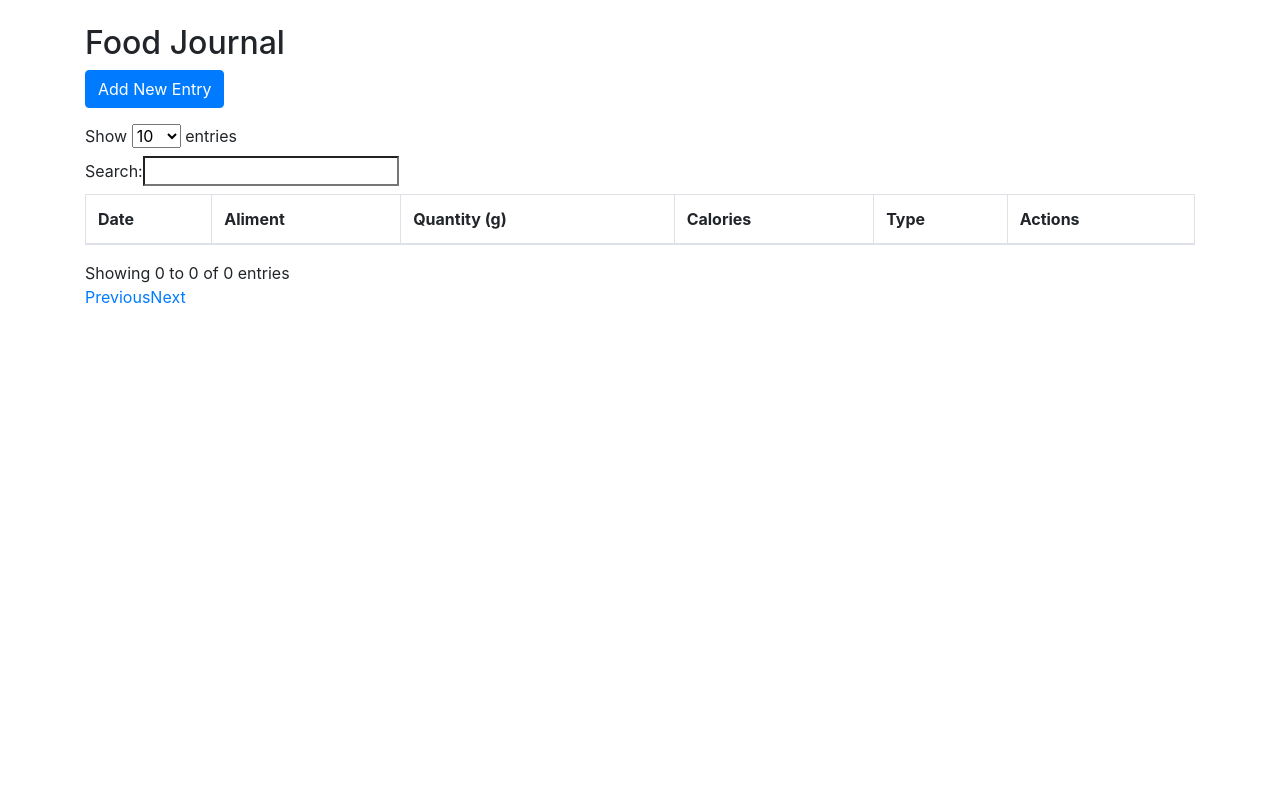
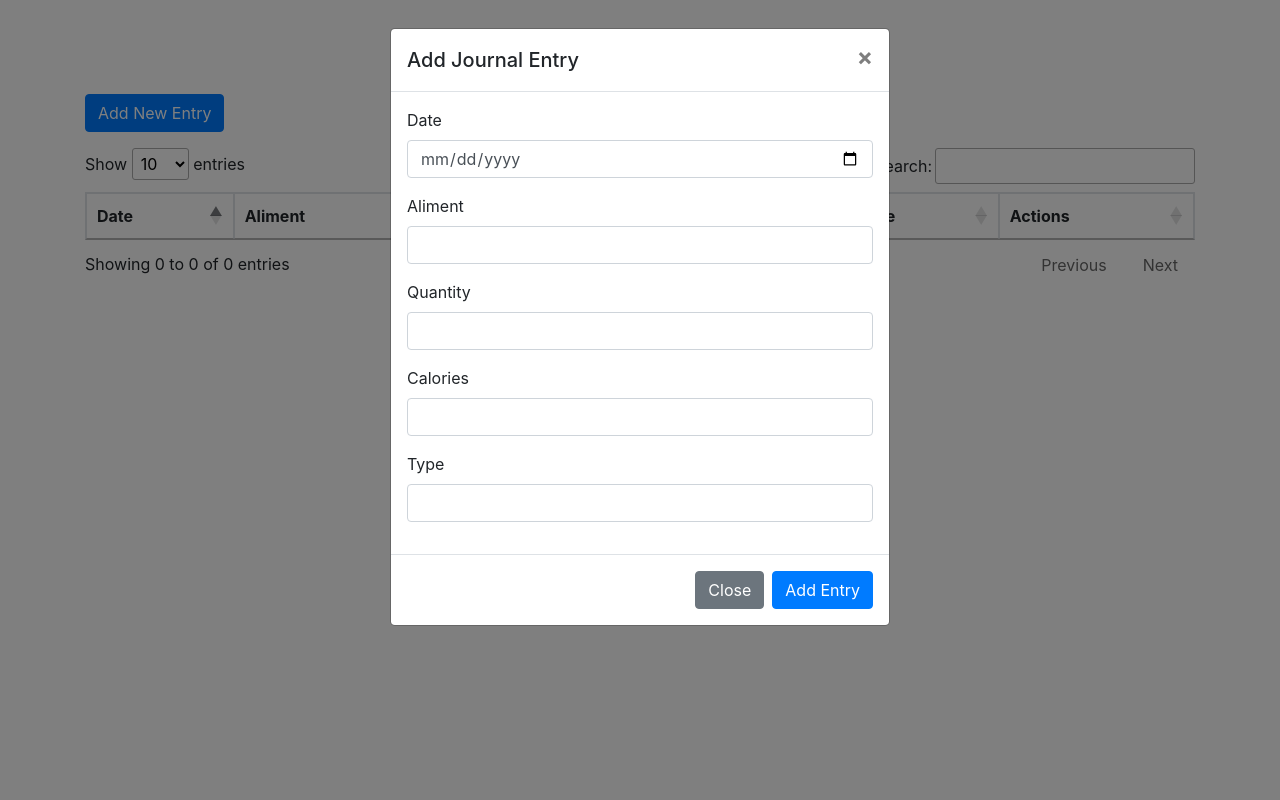
Before and after one commit to Ayoubned/iMangerMieux, a PHP site: page /imangermieux/journal.php in a window 1280 px wide, after a click on "Add New Entry". Run offline with PHP 8.4, Linux system fonts and the light colour scheme; lists and menus that the app fills with data are empty; some libraries are stand-ins or nearby versions.

Commit message:
adding journal (uncompleted) type_aliment injection (uncompleted) searching aliment in journal (completed)

```diff
--- a/frontend/journal.php
+++ b/frontend/journal.php
@@ -4,35 +4,140 @@
     <meta charset="UTF-8">
     <meta name="viewport" content="width=device-width, initial-scale=1.0">
     <title>Food Journal</title>
-    <link href="https://stackpath.bootstrapcdn.com/bootstrap/4.5.2/css/bootstrap.min.css" rel="stylesheet">
+    <!-- Bootstrap CSS -->
+    <link rel="stylesheet" href="https://stackpath.bootstrapcdn.com/bootstrap/4.5.2/css/bootstrap.min.css">
+    <!-- DataTables CSS -->
+    <link rel="stylesheet" href="https://cdn.datatables.net/1.10.21/css/jquery.dataTables.min.css">
     <?php include 'config.php'; ?>
     <script>
         const API_BASE_URL = "<?php echo API_BASE_URL; ?>";
     </script>
 </head>
 <body>
-    <div class="container">
 
-        <h2 class="mt-4">Food Journal</h2>
+<div class="container mt-5">
+    <h2 class="text-center">Food Journal</h2>
     <button class="btn btn-primary mb-3" data-toggle="modal" data-target="#addEntryModal">Add New Entry</button>
 
-        <table id="journalTable" class="table table-striped table-bordered">
+    <!-- Journal Table -->
+    <table id="journalTable" class="table table-bordered">
         <thead>
             <tr>
                 <th>Date</th>
                 <th>Aliment</th>
-                    <th>Quantity (g)</th>
+                <th>Quantity</th>
                 <th>Calories</th>
                 <th>Type</th>
                 <th>Actions</th>
             </tr>
         </thead>
-            <tbody id="journalData"></tbody>
+        <tbody id="journalData">
+            <!-- Data will be populated by JavaScript -->
+        </tbody>
     </table>
 </div>
 
+<!-- Add Entry Modal -->
+<div id="addEntryModal" class="modal fade" tabindex="-1" role="dialog" aria-labelledby="addEntryModalLabel" aria-hidden="true">
+    <div class="modal-dialog" role="document">
+        <div class="modal-content">
+            <div class="modal-header">
+                <h5 class="modal-title" id="addEntryModalLabel">Add Journal Entry</h5>
+                <button type="button" class="close" data-dismiss="modal" aria-label="Close">
+                    <span aria-hidden="true">&times;</span>
+                </button>
+            </div>
+            <form id="addEntryForm">
+                <div class="modal-body">
+                    <div class="form-group">
+                        <label for="date">Date</label>
+                        <input type="date" class="form-control" id="date" name="date" required>
+                    </div>
+                    <div class="form-group">
+                        <label for="aliment">Aliment</label>
+                        <input type="text" class="form-control" id="aliment" name="aliment" required>
+                    </div>
+                    <div class="form-group">
+                        <label for="quantity">Quantity</label>
+                        <input type="number" class="form-control" id="quantity" name="quantity" required>
+                    </div>
+                    <div class="form-group">
+                        <label for="calories">Calories</label>
+                        <input type="number" class="form-control" id="calories" name="calories" required>
+                    </div>
+                    <div class="form-group">
+                        <label for="type">Type</label>
+                        <input type="text" class="form-control" id="type" name="type" required>
+                    </div>
+                </div>
+                <div class="modal-footer">
+                    <button type="button" class="btn btn-secondary" data-dismiss="modal">Close</button>
+                    <button type="submit" class="btn btn-primary">Add Entry</button>
+                </div>
+            </form>
+        </div>
+    </div>
+</div>
+
+<!-- Edit Entry Modal -->
+<div id="editEntryModal" class="modal fade" tabindex="-1" role="dialog" aria-labelledby="editEntryModalLabel" aria-hidden="true">
+    <div class="modal-dialog" role="document">
+        <div class="modal-content">
+            <div class="modal-header">
+                <h5 class="modal-title" id="editEntryModalLabel">Edit Journal Entry</h5>
+                <button type="button" class="close" data-dismiss="modal" aria-label="Close">
+                    <span aria-hidden="true">&times;</span>
+                </button>
+            </div>
+            <form id="editEntryForm">
+                <div class="modal-body">
+                    <div class="form-group">
+                        <label for="editDate">Date</label>
+                        <input type="date" class="form-control" id="editDate" name="date" required>
+                    </div>
+                    <div class="form-group">
+                        <label for="editAliment">Aliment</label>
+                        <input type="text" class="form-control" id="editAliment" name="aliment" required>
+                    </div>
+                    <div class="form-group">
+                        <label for="editQuantity">Quantity</label>
+                        <input type="number" class="form-control" id="editQuantity" name="quantity" required>
+                    </div>
+                    <div class="form-group">
+                        <label for="editCalories">Calories</label>
+                        <input type="number" class="form-control" id="editCalories" name="calories" required>
+                    </div>
+                    <div class="form-group">
+                        <label for="editType">Type</label>
+                        <input type="text" class="form-control" id="editType" name="type" required>
+                    </div>
+                </div>
+                <div class="modal-footer">
+                    <button type="button" class="btn btn-secondary" data-dismiss="modal">Close</button>
+                    <button type="submit" class="btn btn-primary">Save Changes</button>
+                </div>
+            </form>
+        </div>
+    </div>
+</div>
+
+<!-- jQuery and Bootstrap Bundle (with Popper) -->
+
 <script src="https://code.jquery.com/jquery-3.5.1.min.js"></script>
+<script src="https://stackpath.bootstrapcdn.com/bootstrap/4.5.2/js/bootstrap.bundle.min.js"></script>
+<link rel="stylesheet" href="https://code.jquery.com/ui/1.12.1/themes/base/jquery-ui.css">
+<script src="https://code.jquery.com/ui/1.12.1/jquery-ui.min.js"></script>
+<!-- DataTables JS -->
 <script src="https://cdn.datatables.net/1.10.21/js/jquery.dataTables.min.js"></script>
+
+
 <script src="js/journal.js"></script>
+<style>
+    /* Ensures that autocomplete suggestions appear on top of the modal */
+    .ui-autocomplete {
+        z-index: 1051; /* Bootstrap modals use 1050, so 1051 will make it appear in front */
+    }
+</style>
+
 </body>
 </html>
--- a/frontend/js/journal.js
+++ b/frontend/js/journal.js
@@ -1,6 +1,8 @@
 $(document).ready(function() {
+    // Initialize DataTable
     $('#journalTable').DataTable();
 
+    // Fetch and display journal entries
     function fetchJournal() {
         $.ajax({
             url: API_BASE_URL + 'journal.php',
@@ -30,4 +32,135 @@
     }
 
     fetchJournal();
+
+    // Autocomplete for aliment field in Add Entry Modal
+    $('#aliment').autocomplete({
+        source: function(request, response) {
+            $.ajax({
+                url: API_BASE_URL + 'aliments.php',
+                method: 'GET',
+                data: { aliment_name: request.term },
+                success: function(data) {
+                    response(data);
+                },
+                error: function() {
+                    alert("Failed to fetch aliment suggestions");
+                }
             });
+        },
+        minLength: 2  // Start searching after 2 characters
+    });
+
+    // Autocomplete for aliment field in Edit Entry Modal
+    $('#editAliment').autocomplete({
+        source: function(request, response) {
+            $.ajax({
+                url: API_BASE_URL + 'aliments.php',
+                method: 'GET',
+                data: { aliment_name: request.term },
+                success: function(data) {
+                    response(data);
+                },
+                error: function() {
+                    alert("Failed to fetch aliment suggestions");
+                }
+            });
+        },
+        minLength: 2  // Start searching after 2 characters
+    });
+
+    // Add Entry
+    $('#addEntryForm').submit(function(event) {
+        event.preventDefault();
+        let entryData = {
+            date: $('#date').val(),
+            aliment: $('#aliment').val(),
+            quantity: $('#quantity').val(),
+            calories: $('#calories').val(),
+            type: $('#type').val()
+        };
+
+        $.ajax({
+            url: API_BASE_URL + 'journal.php',
+            method: 'POST',
+            data: JSON.stringify(entryData),
+            contentType: "application/json",
+            success: function(response) {
+                alert("Entry added successfully");
+                $('#addEntryModal').modal('hide');
+                fetchJournal();
+            },
+            error: function() {
+                alert("Failed to add entry");
+            }
+        });
+    });
+
+    // Edit Entry
+    $(document).on('click', '.edit-btn', function() {
+        let entryId = $(this).data('id');
+
+        $.ajax({
+            url: API_BASE_URL + 'journal.php?id=' + entryId,
+            method: 'GET',
+            success: function(entry) {
+                $('#editDate').val(entry.date);
+                $('#editAliment').val(entry.aliment);
+                $('#editQuantity').val(entry.quantity);
+                $('#editCalories').val(entry.calories);
+                $('#editType').val(entry.type);
+                $('#editEntryModal').modal('show');
+                $('#editEntryForm').data('id', entryId);
+            },
+            error: function() {
+                alert("Failed to load entry details");
+            }
+        });
+    });
+
+    $('#editEntryForm').submit(function(event) {
+        event.preventDefault();
+        let entryId = $(this).data('id');
+        let updatedData = {
+            date: $('#editDate').val(),
+            aliment: $('#editAliment').val(),
+            quantity: $('#editQuantity').val(),
+            calories: $('#editCalories').val(),
+            type: $('#editType').val()
+        };
+
+        $.ajax({
+            url: API_BASE_URL + 'journal.php?id=' + entryId,
+            method: 'PUT',
+            data: JSON.stringify(updatedData),
+            contentType: "application/json",
+            success: function(response) {
+                alert("Entry updated successfully");
+                $('#editEntryModal').modal('hide');
+                fetchJournal();
+            },
+            error: function() {
+                alert("Failed to update entry");
+            }
+        });
+    });
+
+    // Delete Entry
+    $(document).on('click', '.delete-btn', function() {
+        let entryId = $(this).data('id');
+
+        if (confirm("Are you sure you want to delete this entry?")) {
+            $.ajax({
+                url: API_BASE_URL + 'journal.php?id=' + entryId,
+                method: 'DELETE',
+                success: function(response) {
+                    alert("Entry deleted successfully");
+                    fetchJournal();
+                },
+                error: function() {
+                    alert("Failed to delete entry");
+                }
+            });
+        }
+    });
+});
```
Also changed, not shown: backend/aliments.php (+23 -7 lines), backend/csvinjection.php (+8 -2 lines), backend/sql/aliments.csv. Lines whose indentation alone changed are shown as unchanged.
